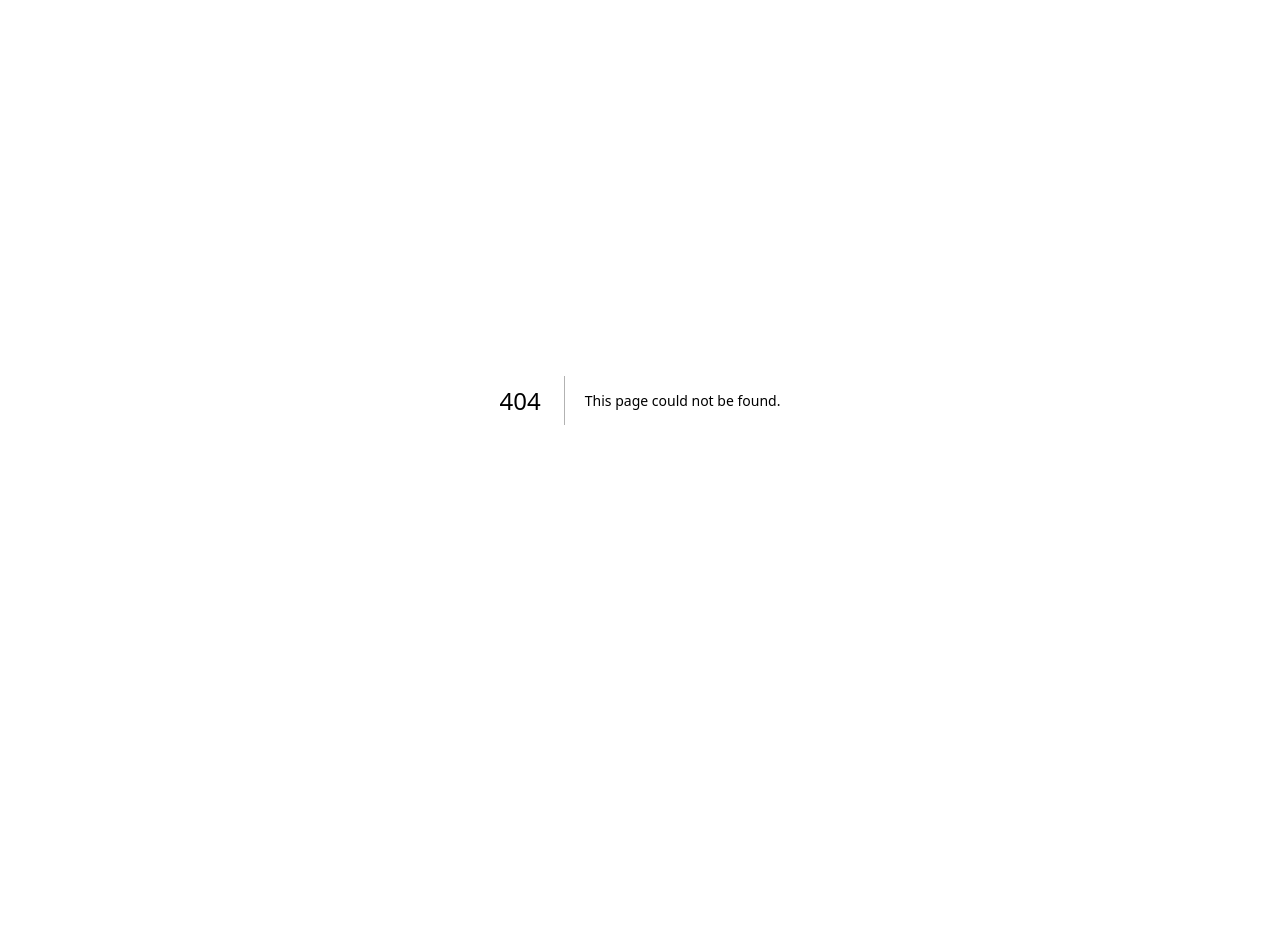
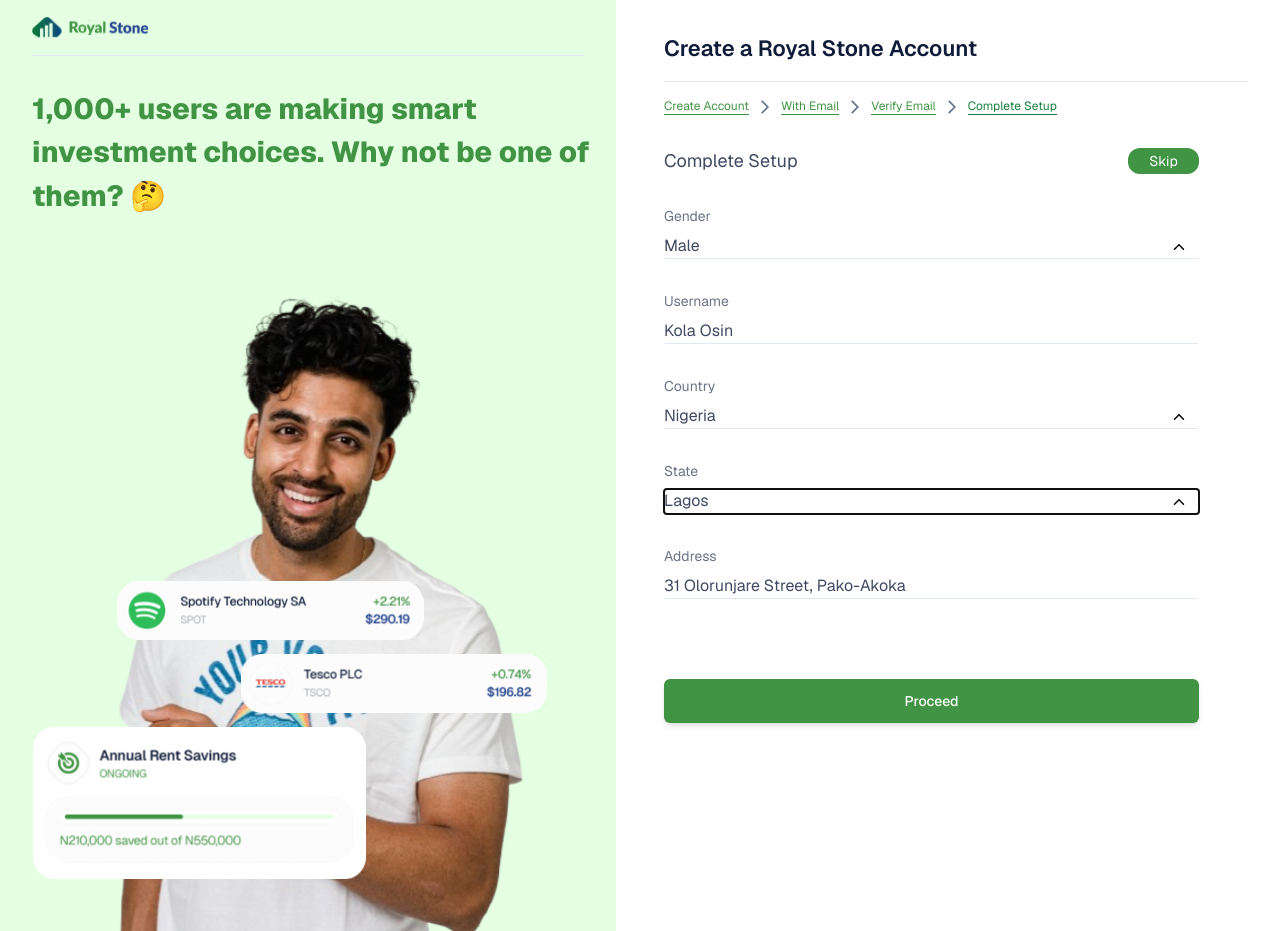
Before and after one commit to techmad60/Royal-Stone, a Next.js app: page /signup/step-three in a window 1280 px wide. Before the commit this address had no page. Before the commit the page ends 800 px from the top, so only its background shows below. Built offline with nearby package versions, Linux system fonts and the light colour scheme.

Commit message:
Signup Done

```diff
--- a/app/signup/step-one/page.tsx
+++ b/app/signup/step-one/page.tsx
@@ -1,12 +1,14 @@
-// pages/signup/step-one.tsx
+//app/signup/step-one/page.tsx
 "use client";
 import { useState } from "react";
+
 import { FaEye } from "react-icons/fa";
 import { FaEyeSlash } from "react-icons/fa";
 import StepNavigator from "@/components/registration/StepNavigator";
 import CheckBox from "@/components/ui/Checkedbox";
 import EmptyBox from "@/components/ui/UncheckedBox";
 import FormButton from "@/components/ui/FormButton";
+import Link from "next/link";
 
 export default function StepOne() {
   const [showPassword, setShowPassword] = useState(false);
@@ -104,8 +106,15 @@ export default function StepOne() {
             </span>
           </p>
         </div>
-        <FormButton ButtonText="Create Account" className="py-3" />
+        <Link href="/signup/step-two">
+          <FormButton ButtonText="Create Account" className="py-3" />
+        </Link>
       </form>
+        <p className="text-slate-400 text-center mt-8">
+            Already have an account?<span className="font-semibold text-color-one duration-300 hover:text-green-700">
+                <Link href="/login">Sign in</Link>
+            </span>
+        </p>
     </div>
   );
 }
--- /dev/null
+++ b/app/signup/step-three/page.tsx
@@ -0,0 +1,107 @@
+//app/signup/step-three/page.tsx
+"use client";
+import { useState } from "react";
+import StepNavigator from "@/components/registration/StepNavigator";
+import FormButton from "@/components/ui/FormButton";
+import { IoIosArrowUp, IoIosArrowDown } from "react-icons/io";
+import Link from "next/link";
+
+export default function StepThree() {
+  const [isArrowUp, setIsArrowUp] = useState(true);
+
+  // Toggle the state
+  const handleArrowClick = () => {
+    setIsArrowUp(!isArrowUp);
+  };
+  return (
+    <div className="flex flex-col">
+      <StepNavigator currentStep={3} />
+      <div className="flex items-center justify-between max-w-[535px]">
+        <h1 className="text-colour-five text-base mt-8 lg:text-[18px]">Complete Setup</h1>
+        <Link href="/dashboard" className="flex items-center justify-center text-sm text-white text-center mt-8 bg-color-one rounded-xl hover:bg-green-700 w-[71px] h-[26px]">
+          Skip
+        </Link>
+      </div>
+      <form className={`flex flex-col mt-8 space-y-8 max-w-[535px]`}>
+        {/* Name */}
+        <div className="flex flex-col gap-2">
+            <label className="text-color-form text-sm">Gender</label>
+            <div className="relative">
+                <input
+                    type="text"
+                    required
+                    autoFocus
+                    className="rounded-sm border-b border-slate-200 placeholder:text-colour-five w-full"
+                    placeholder="Male"
+                />
+                <button
+                    className="absolute inset-y-0 right-3 flex items-center hover:text-green-700"
+                    onClick={handleArrowClick}
+                >
+                    {isArrowUp ? <IoIosArrowUp /> : <IoIosArrowDown />}
+                </button>
+            </div>
+        </div>
+        <div className="flex flex-col gap-2 ">
+          <label className="text-color-form text-sm">Username</label>
+          <input
+            type="name"
+            name="name"
+            required
+            className="rounded-sm border-b border-slate-200 placeholder:text-colour-five"
+            placeholder="Kola Osin"
+          />
+        </div><div className="flex flex-col gap-2">
+            <label className="text-color-form text-sm">Country</label>
+            <div className="relative">
+                <input
+                    type="text"
+                    required
+                    autoFocus
+                    className="rounded-sm border-b border-slate-200 placeholder:text-colour-five w-full"
+                    placeholder="Nigeria"
+                />
+                <button
+                    className="absolute inset-y-0 right-3 flex items-center hover:text-green-700"
+                    onClick={handleArrowClick}
+                >
+                    {isArrowUp ? <IoIosArrowUp /> : <IoIosArrowDown />}
+                </button>
+            </div>
+        </div>
+
+        <div className="flex flex-col gap-2">
+            <label className="text-color-form text-sm">State</label>
+            <div className="relative">
+                <input
+                    type="text"
+                    required
+                    autoFocus
+                    className="rounded-sm border-b border-slate-200 placeholder:text-colour-five w-full"
+                    placeholder="Lagos"
+                />
+                <button
+                    className="absolute inset-y-0 right-3 flex items-center hover:text-green-700"
+                    onClick={handleArrowClick}
+                >
+                    {isArrowUp ? <IoIosArrowUp /> : <IoIosArrowDown />}
+                </button>
+            </div>
+        </div>
+
+        {/* Address */}
+        <div className="flex flex-col gap-2">
+          <label className="text-color-form text-sm">Address</label>
+          <input
+            type="text"
+            name="text"
+            required
+            className="rounded-sm border-b border-slate-200 placeholder:text-colour-five"
+            placeholder="31 Olorunjare Street, Pako-Akoka"
+          />
+        </div>
+      </form>
+      <FormButton ButtonText="Proceed" className="py-3 mt-20" />
+    </div>
+  );
+}
--- a/app/signup/step-two/page.tsx
+++ b/app/signup/step-two/page.tsx
@@ -1,12 +1,74 @@
-// pages/signup/step-two.tsx
+//app/signup/step-two/page.tsx
 import StepNavigator from "@/components/registration/StepNavigator";
+import Link from "next/link";
+import FormButton from "@/components/ui/FormButton";
+
 
 export default function StepTwo() {
   return (
     <div className="flex flex-col">
       <StepNavigator currentStep={2} />
       {/* Step Two Content Here */}
-
+      <section className="flex flex-col max-w-[417px]">
+        <h1 className="text-colour-five text-base mt-8 lg:text-[18px]">Verify Email</h1>
+        <p className="text-sm text-color-form mt-2">
+          Kindly input the OTP that has been sent to “kola-osin@gmail.com” to
+          verify your account and complete your password change
+        </p>
+        {/* Input Fields For OTP */}
+        <form className="flex items-center gap-2 bg-[rgba(252,252,252,1)] w-full rounded-[10px] h-[70px] space-x-4 justify-between px-6 mt-8 border border-slate-100">
+            <div className="w-[28.3px] h-[28.3px] transform rotate-45 overflow-hidden flex items-center justify-center border-2 border-slate-200 rounded-[9px]">
+                <input
+                type="text"
+                placeholder= "1"
+                className ="w-full h-full transform -rotate-45 text-center outline-none border-none placeholder:text-color-zero"
+                />
+            </div>
+            <div className="w-[28.3px] h-[28.3px] transform rotate-45 overflow-hidden flex items-center justify-center border-2 border-slate-200 rounded-[9px]">
+                <input
+                type="text"
+                placeholder="1"
+                className ="w-full h-full transform -rotate-45 text-center outline-none border-none placeholder:text-color-zero"
+                />
+            </div>
+            <div className="w-[28.3px] h-[28.3px] transform rotate-45 overflow-hidden flex items-center justify-center border-2 border-slate-200 rounded-[9px]">
+                <input
+                type="text"
+                placeholder="1"
+                className ="w-full h-full transform -rotate-45 text-center outline-none border-none placeholder:text-color-zero"
+                />
+            </div>
+            <div className="w-[28.3px] h-[28.3px] transform rotate-45 overflow-hidden flex items-center justify-center border-2 border-slate-200 rounded-[9px]">
+                <input
+                type="text"
+                placeholder="1"
+                className ="w-full h-full transform -rotate-45 text-center outline-none border-none placeholder:text-color-zero"
+                />
+            </div>
+            <div className="w-[28.3px] h-[28.3px] transform rotate-45 overflow-hidden flex items-center justify-center border-2 border-slate-200 rounded-[9px]">
+                <input
+                type="text"
+                placeholder="1"
+                className ="w-full h-full transform -rotate-45 text-center outline-none border-none placeholder:text-color-zero"
+                />
+            </div>
+            <div className="w-[28.3px] h-[28.3px] transform rotate-45 overflow-hidden flex items-center justify-center border-2 border-slate-200 rounded-[9px]">
+                <input
+                type="text"
+                placeholder="1"
+                className ="w-full h-full transform -rotate-45 text-center outline-none border-none placeholder:text-color-zero"
+                />
+            </div>
+        </form>
+        <p className="text-slate-400 text-xs mt-8 ">
+            Didn&apos;t get any email? <span className="text-color-one duration-300 hover:text-green-700">
+                <Link href="/">Resend</Link>
+            </span>
+        </p>
+        <Link href="/signup/step-three">
+            <FormButton ButtonText="Verify" className="mt-20 py-4 lg:mt-12"/>
+        </Link>
+      </section>
     </div>
   );
 }
--- a/components/registration/SignupHeader.tsx
+++ b/components/registration/SignupHeader.tsx
@@ -2,7 +2,7 @@ import Link from "next/link";
 import Image from "next/image";
 export default function SignUpHeader() {
     return (
-        <div className="flex flex-col space-y-4">
+        <div className="flex flex-col space-y-4 lg:pr-8">
             <Link href="/" className="flex">
                 <Image
                     className="logo lg:hidden"
--- a/components/registration/StepNavigator.tsx
+++ b/components/registration/StepNavigator.tsx
@@ -5,19 +5,18 @@ import { MdArrowForwardIos } from "react-icons/md";
 const steps = [
     { label: "Create Account", href: "/signup" },
     { label: "With Email", href: "/signup/step-one" },
-    { label: "Add Details", href: "/signup/step-two" },
-    { label: "Verify Account", href: "/signup/step-three" },
-    { label: "Complete Setup", href: "/signup/step-four" },
+    { label: "Verify Email", href: "/signup/step-two" },
+    { label: "Complete Setup", href: "/signup/step-three" },
 ];
 
 export default function StepNavigator({ currentStep }: { currentStep: number }) {
     return (
-        <div className="flex items-center space-x-2 mt-4">
+        <div className="flex items-center space-x-2 mt-4 overflow-x-scroll">
             {steps.slice(0, currentStep + 1).map((step, index) => (
                 <div key={index} className="flex items-center space-x-2">
                     <Link
                         href={step.href}
-                        className={`text-xs border-b duration-300 ${
+                        className={`text-xs border-b duration-300 whitespace-nowrap ${
                             index === currentStep
                                 ? "text-green-700 border-green-700"
                                 : "text-color-one border-color-one"
--- a/components/ui/FormButton.tsx
+++ b/components/ui/FormButton.tsx
@@ -1,9 +1,10 @@
-
-export default function FormButton ({ButtonText="" , className=""}) {
-    return (
-        <button type="submit" className={`flex font-medium bg-color-one w-full justify-center self-start text-sm duration-300 text-center hover:bg-green-700 shadow-md py-6 px-3 rounded-md text-white lg:w-[535px] ${className}`}>
-            {ButtonText}
-        </button>
-
-    )
+export default function FormButton({ ButtonText = "", className = "" }) {
+  return (
+    <button
+      type="submit"
+      className={`flex font-medium bg-color-one w-full justify-center self-start text-sm duration-300 text-center hover:bg-green-700 shadow-md px-3 rounded-md text-white lg:w-[535px] ${className}`}
+    >
+      {ButtonText}
+    </button>
+  );
 }
```
Lines whose indentation alone changed are shown as unchanged.
